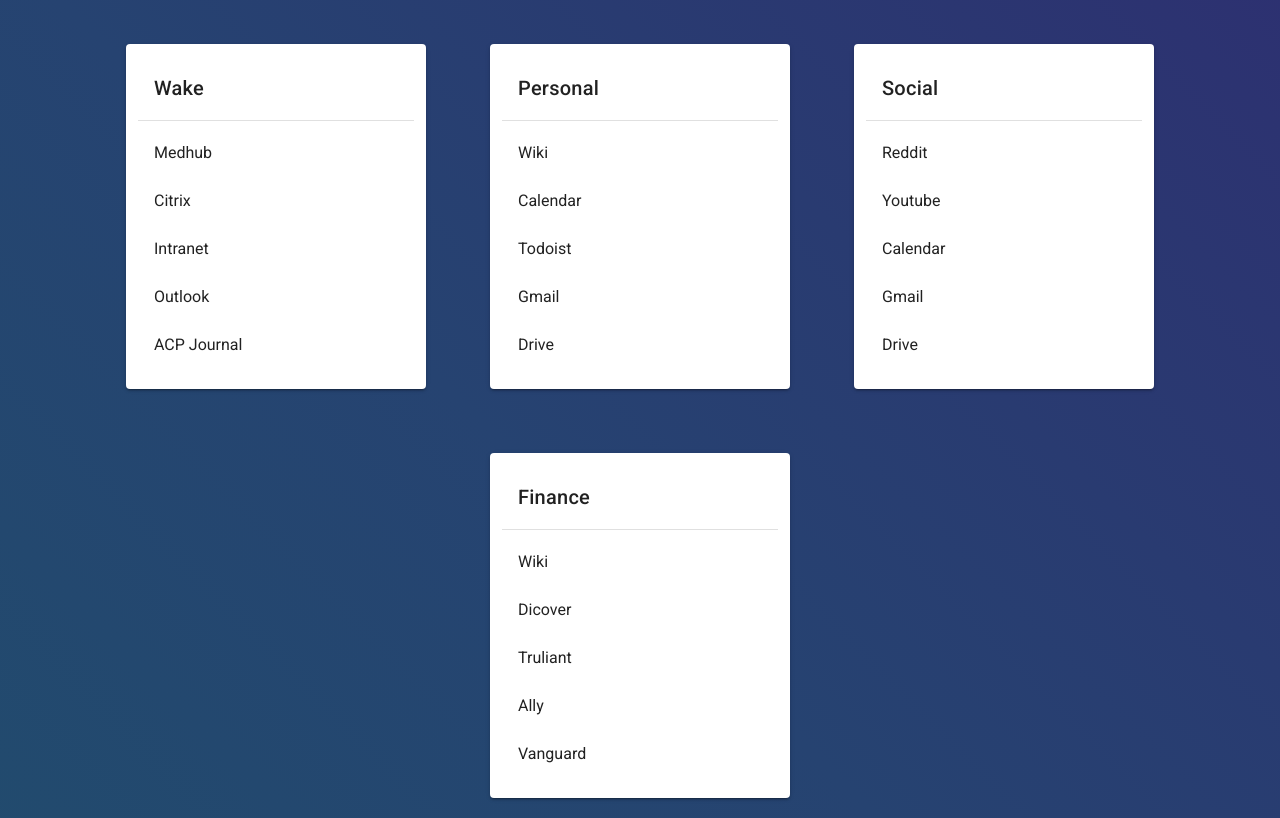
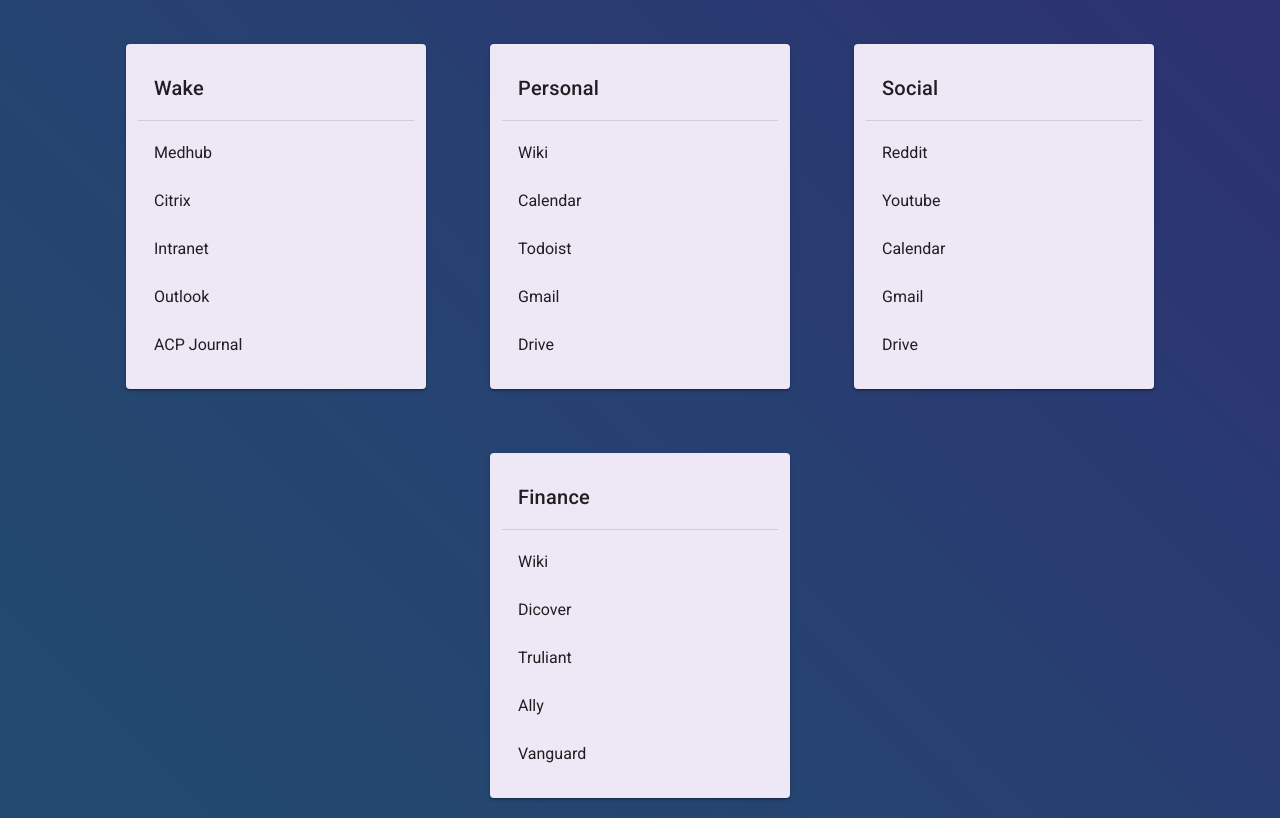
Before and after one commit to kangruixiang/vuestartpage, a Vue app: page / in a window 1280 px wide. Built offline with nearby package versions, Linux system fonts and the light colour scheme.

Commit message:
added white color card

```diff
--- a/src/components/BlockContainer.vue
+++ b/src/components/BlockContainer.vue
@@ -3,14 +3,14 @@
     <v-container fluid fill-height>
       <v-layout row wrap justify-center align-center>
         <v-card
-          class="ma-8 pa-3"
+          class="ma-8 pa-3 deep-purple lighten-5"
           width="300px"
           v-for="category in categories"
           v-bind:key="category"
         >
           <v-card-title>{{category.name}}</v-card-title>
           <v-divider></v-divider>
-          <v-list>
+          <v-list class="deep-purple lighten-5">
             <v-list-item link v-for="item in category.sites" v-bind:key="item" :href="item.url">
               <v-list-item-content>
                 <v-list-item-title>{{item.name}}</v-list-item-title>
```
Also changed, not shown: 8 other files (tests, documents, lock files or other folders).
